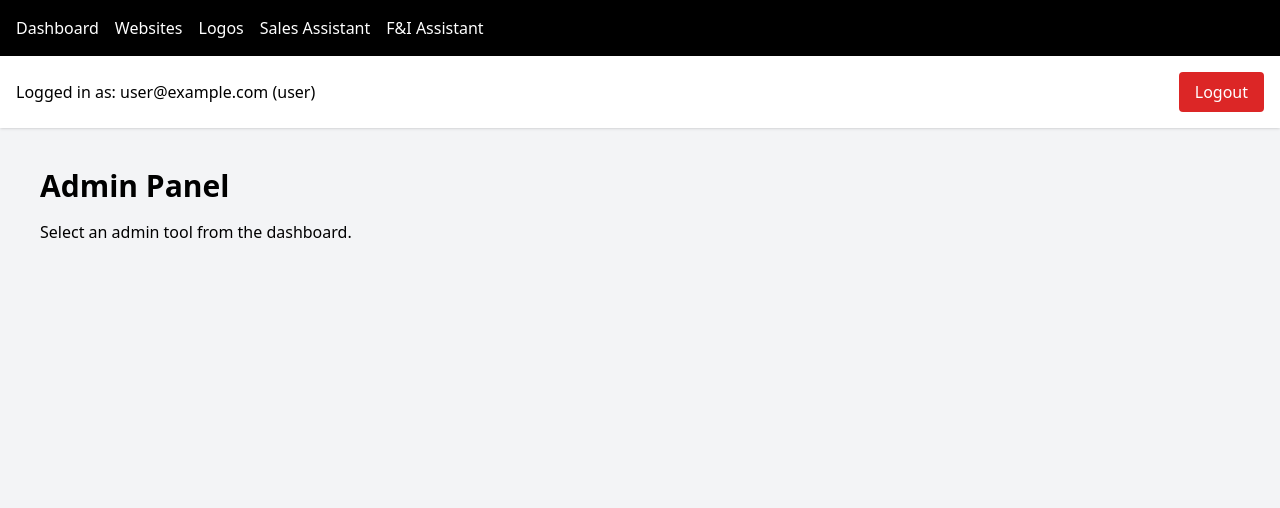
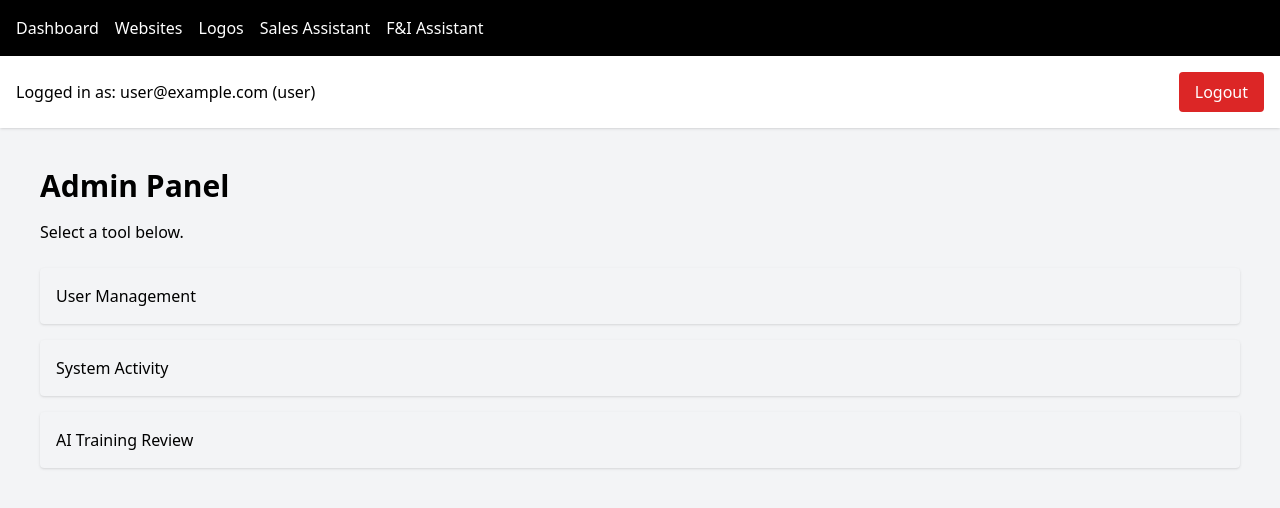
Before and after one commit to brettkues/cardealer-ai, a Next.js app: page /admin in a window 1280 px wide. Shown: the top 508 px of the page. Built offline with nearby package versions, Linux system fonts and the light colour scheme; no server answers; the database is empty; sample sign-in values are in the browser's storage.

Commit message:
ADD → /app/admin/page.js

```diff
--- a/app/admin/page.js
+++ b/app/admin/page.js
@@ -2,7 +2,21 @@ export default function AdminPage() {
   return (
     <div className="p-6">
       <h1 className="text-3xl font-bold">Admin Panel</h1>
-      <p className="mt-4">Select an admin tool from the dashboard.</p>
+      <p className="mt-4">Select a tool below.</p>
+
+      <div className="mt-6 space-y-4">
+        <a href="/admin/users" className="block p-4 bg-gray-100 rounded shadow">
+          User Management
+        </a>
+
+        <a href="/admin/system" className="block p-4 bg-gray-100 rounded shadow">
+          System Activity
+        </a>
+
+        <a href="/admin/ai-review" className="block p-4 bg-gray-100 rounded shadow">
+          AI Training Review
+        </a>
+      </div>
     </div>
   );
 }
```
